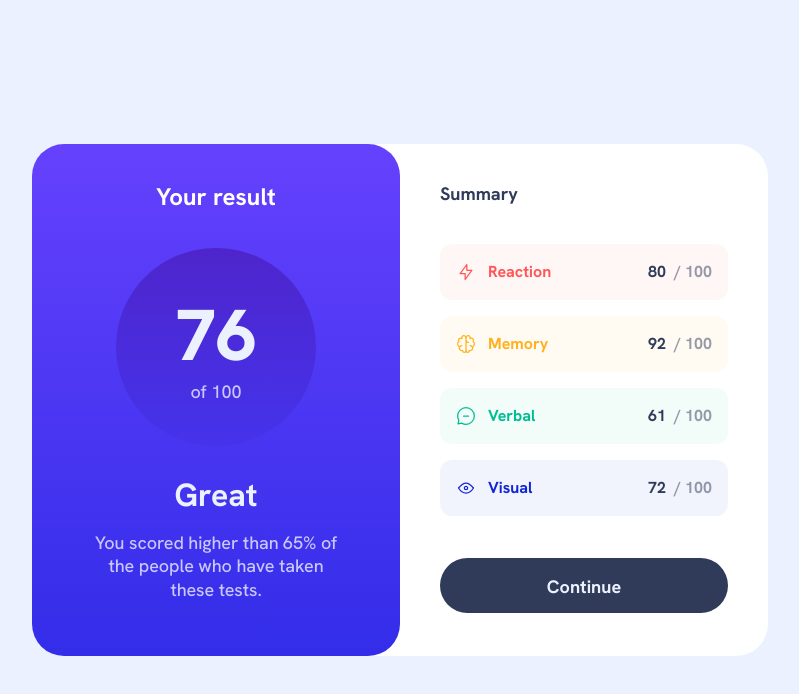
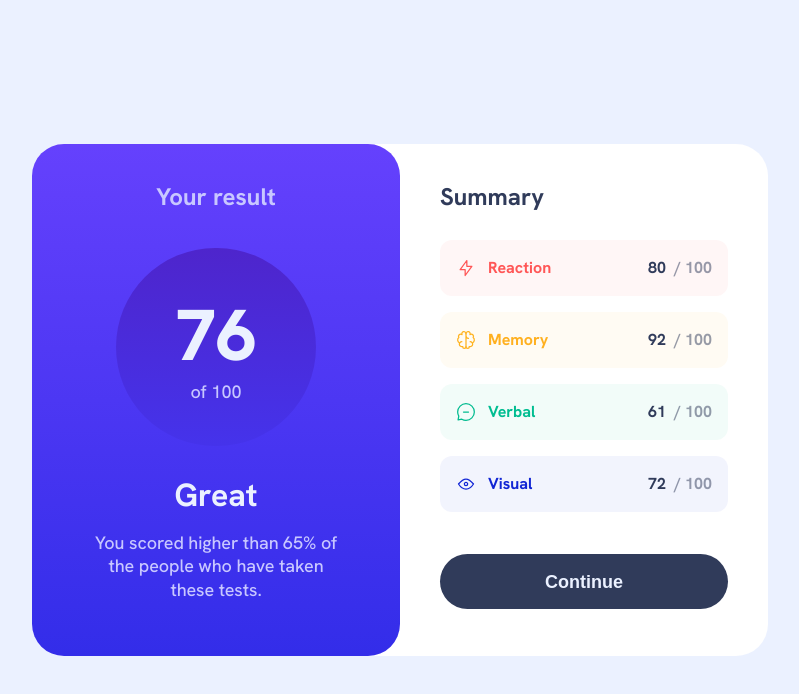
Before and after one commit to haquanq-frontendmentor/results-summary-component, a plain HTML site: page index.html in a window 1280 px wide. Shown: the whole page, without its empty margins (240-1039 px from the left). Drawn offline with Linux system fonts and the light colour scheme.

Commit message:
Update font size, margins, paddings

```diff
--- a/style.css
+++ b/style.css
@@ -22,11 +22,11 @@
 
 html {
   font-size: 62.5%;
+  font-family: "Hanken Grotesk", sans-serif;
 }
 
 * {
   box-sizing: border-box;
-  font-family: "Hanken Grotesk", sans-serif;
   line-height: 1.2;
   margin: 0;
 }
@@ -95,7 +95,7 @@ body {
 .result-header > h2 {
   font-size: 1.8rem;
   font-weight: 700;
-  color: var(--clr-white);
+  color: var(--clr-light-lavender);
 }
 
 .result-header .circle {
@@ -276,7 +276,13 @@ body {
     width: 50%;
     padding: 3.9rem 4rem 4.6rem 4rem;
   }
+
+  .result-summary h3 {
+    font-size: 2.4rem;
+    color: var(--clr-dark-gray-blue);
+  }
+
   .summary-item-wrapper {
-    margin: 3.9rem 0 4.2rem 0;
+    margin: 2.8rem 0 4.2rem 0;
   }
 }
```
Also changed, not shown: README.md.
